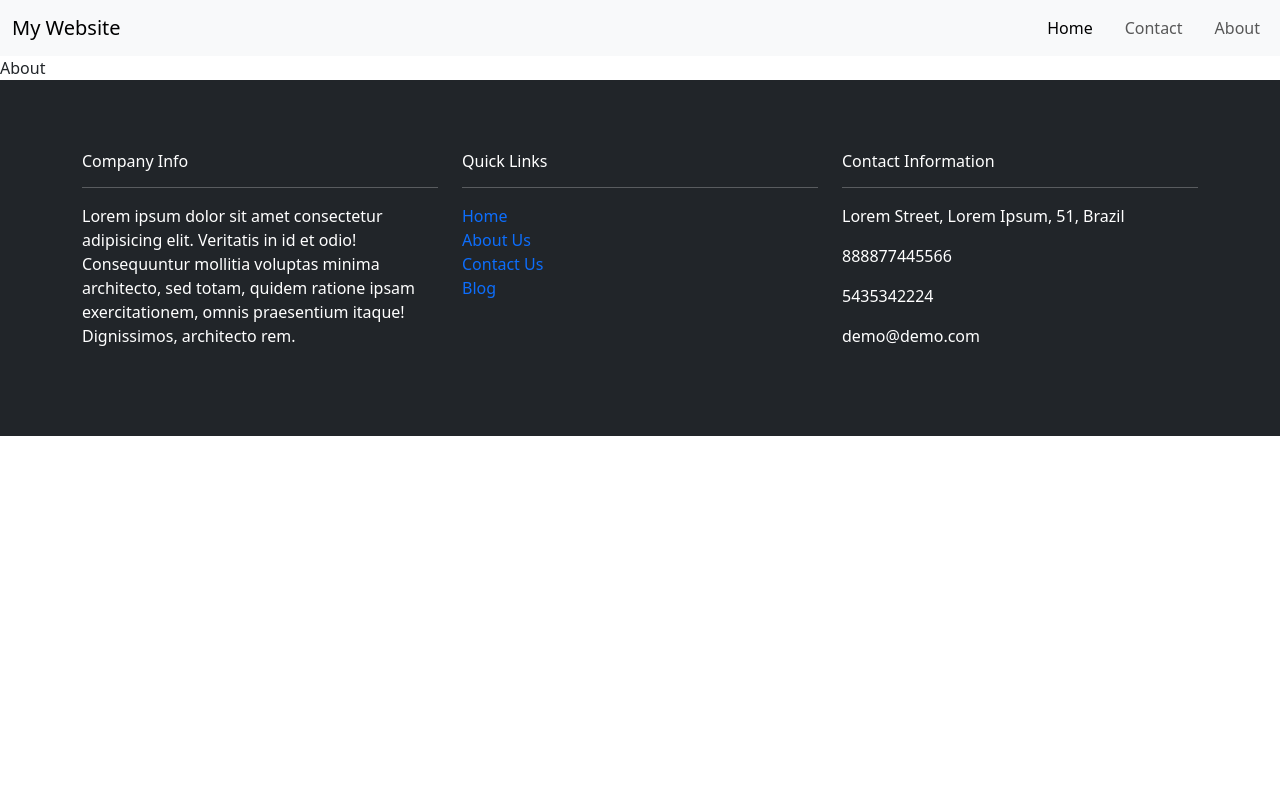
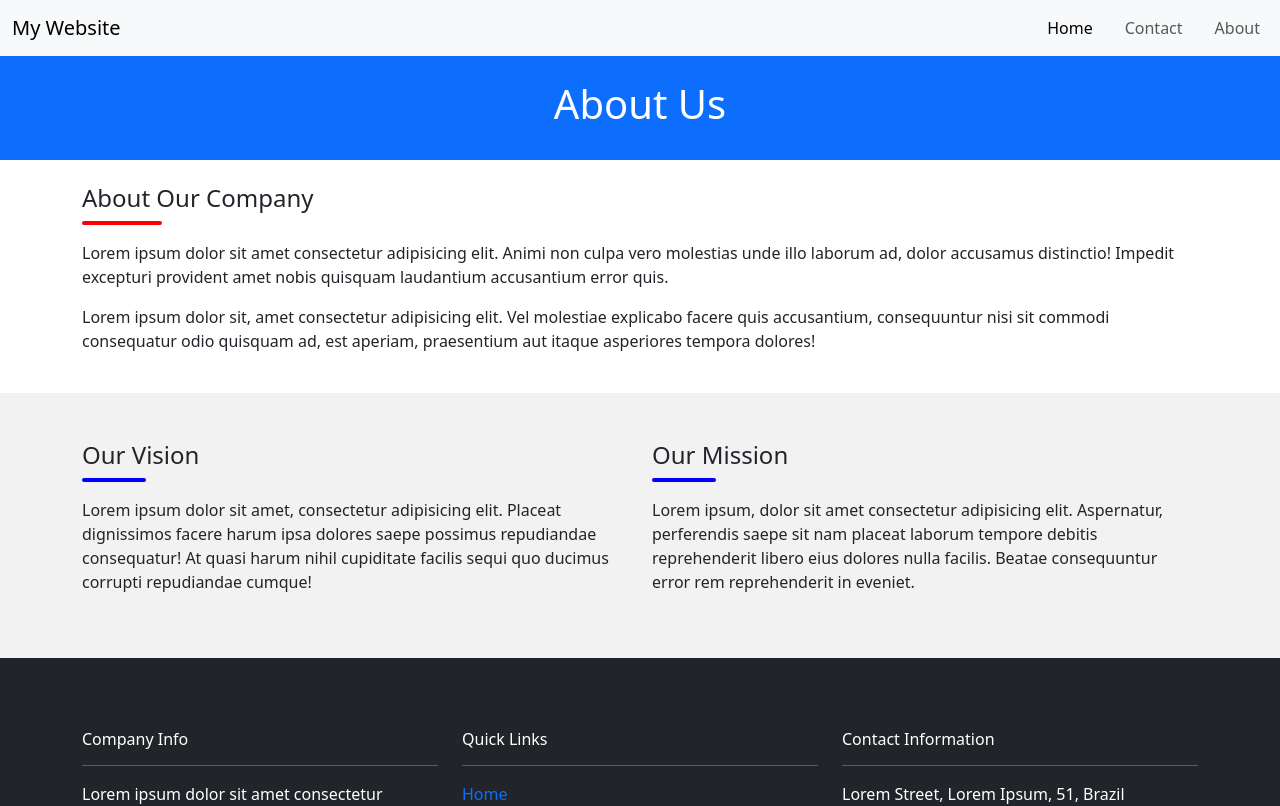
Before and after one commit to santanafx/jest-bootstrap, a React (Vite) app: page /about in a window 1280 px wide. Shown: the top 806 px of the page. Built offline with nearby package versions, Linux system fonts and the light colour scheme.

Commit message:
Atualização de código na página 'About.jsx'
Foi feito todo o layout da página 'About.jsx'

```diff
--- a/src/components/Slider/Slider.jsx
+++ b/src/components/Slider/Slider.jsx
@@ -1,6 +1,9 @@
 export const Slider = () => {
     return (
-        <div id="carouselExampleIndicators" className="carousel slide">
+        <div
+            id="carouselExampleIndicators"
+            className="carousel slide container-md"
+        >
             <div className="carousel-indicators">
                 <button
                     type="button"
--- a/src/pages/About.jsx
+++ b/src/pages/About.jsx
@@ -1,3 +1,38 @@
+import { CardText } from "../components/CardText/CardText";
+
 export const About = () => {
-    return <div>About</div>;
+    return (
+        <div>
+            <section className="py-4 text-center bg-primary">
+                <h1 className="text-white">About Us</h1>
+            </section>
+            <section>
+                <div className="container py-4">
+                    <div className="row">
+                        <div className="col-md-12">
+                            <h4>About Our Company</h4>
+                            <div className="underline mb-3"></div>
+                            <p>
+                                Lorem ipsum dolor sit amet consectetur
+                                adipisicing elit. Animi non culpa vero molestias
+                                unde illo laborum ad, dolor accusamus
+                                distinctio! Impedit excepturi provident amet
+                                nobis quisquam laudantium accusantium error
+                                quis.
+                            </p>
+                            <p>
+                                Lorem ipsum dolor sit, amet consectetur
+                                adipisicing elit. Vel molestiae explicabo facere
+                                quis accusantium, consequuntur nisi sit commodi
+                                consequatur odio quisquam ad, est aperiam,
+                                praesentium aut itaque asperiores tempora
+                                dolores!
+                            </p>
+                        </div>
+                    </div>
+                </div>
+            </section>
+            <CardText />
+        </div>
+    );
 };
```
